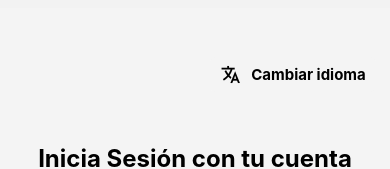
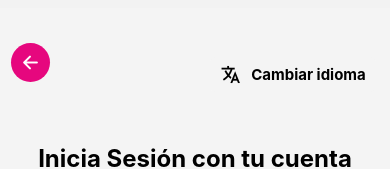
Before and after one commit to XicoNemi/mobile-app, a React Native app: screen /LoginScreen in a window 390 px wide. Shown: the top 169 px of the page. Built offline with nearby package versions, Linux system fonts and the light colour scheme.

Commit message:
feat: agregar botón de retroceso en LoginScreen y ocultar menú después de 5 segundos en HomeScreen

```diff
--- a/app/screens/authScreens/LoginScreen.jsx
+++ b/app/screens/authScreens/LoginScreen.jsx
@@ -20,6 +20,7 @@ import GoogleButtonComponent from "../../components/login/GoogleButtonComponent"
 import FacebookButtonComponent from "../../components/login/FacebookButtonComponent";
 import CustomAlert from "../../components/generals/CustomAlertComponent";
 import { widthPercentageToDP as wp, heightPercentageToDP as hp } from 'react-native-responsive-screen';
+import Ionicons from "react-native-vector-icons/Ionicons";
 
 const LoginScreen = ({ navigation }) => {
   const dispatch = useDispatch();
@@ -69,6 +70,13 @@ const LoginScreen = ({ navigation }) => {
         isVisible={isLoading}
         text={textsLeng.LoginScreen.messageLog}
       />
+
+      <TouchableOpacity
+        style={styles.backButton}
+        onPress={() => navigation.goBack()}
+      >
+        <Ionicons name="arrow-back" size={SizeConstants.iconsCH} color="#FFF" />
+      </TouchableOpacity>
 
       <View style={styles.languageSwitcher}>
         <LanguageSwitcher />
@@ -156,6 +164,18 @@ const styles = StyleSheet.create({
     alignItems: "center",
     marginTop: hp('1%'),
   },
+  backButton: {
+    width: wp('10%'),
+    height: wp('10%'),
+    borderRadius: wp('5%'),
+    backgroundColor: Colors.primary,
+    justifyContent: "center",
+    alignItems: "center",
+    position: "absolute",
+    top: hp('4.2%'),
+    left: wp('2.75%'),
+    zIndex: 10,
+  },
   title: {
     fontSize: SizeConstants.subtitles,
     color: Colors.primaryText,
--- a/app/screens/dashbordScreens/HomeScreen.jsx
+++ b/app/screens/dashbordScreens/HomeScreen.jsx
@@ -39,6 +39,11 @@ const HomeScreen = () => {
       setAlertVisible(true);
     } else {
       setMenuVisibleProfile(!menuVisibleProfile);
+      if (!menuVisibleProfile) {
+        setTimeout(() => {
+          setMenuVisibleProfile(false);
+        }, 5000);
+      }
     }
   };
 
```
Also changed, not shown: app/navigation/StackApp.jsx (indentation only).
